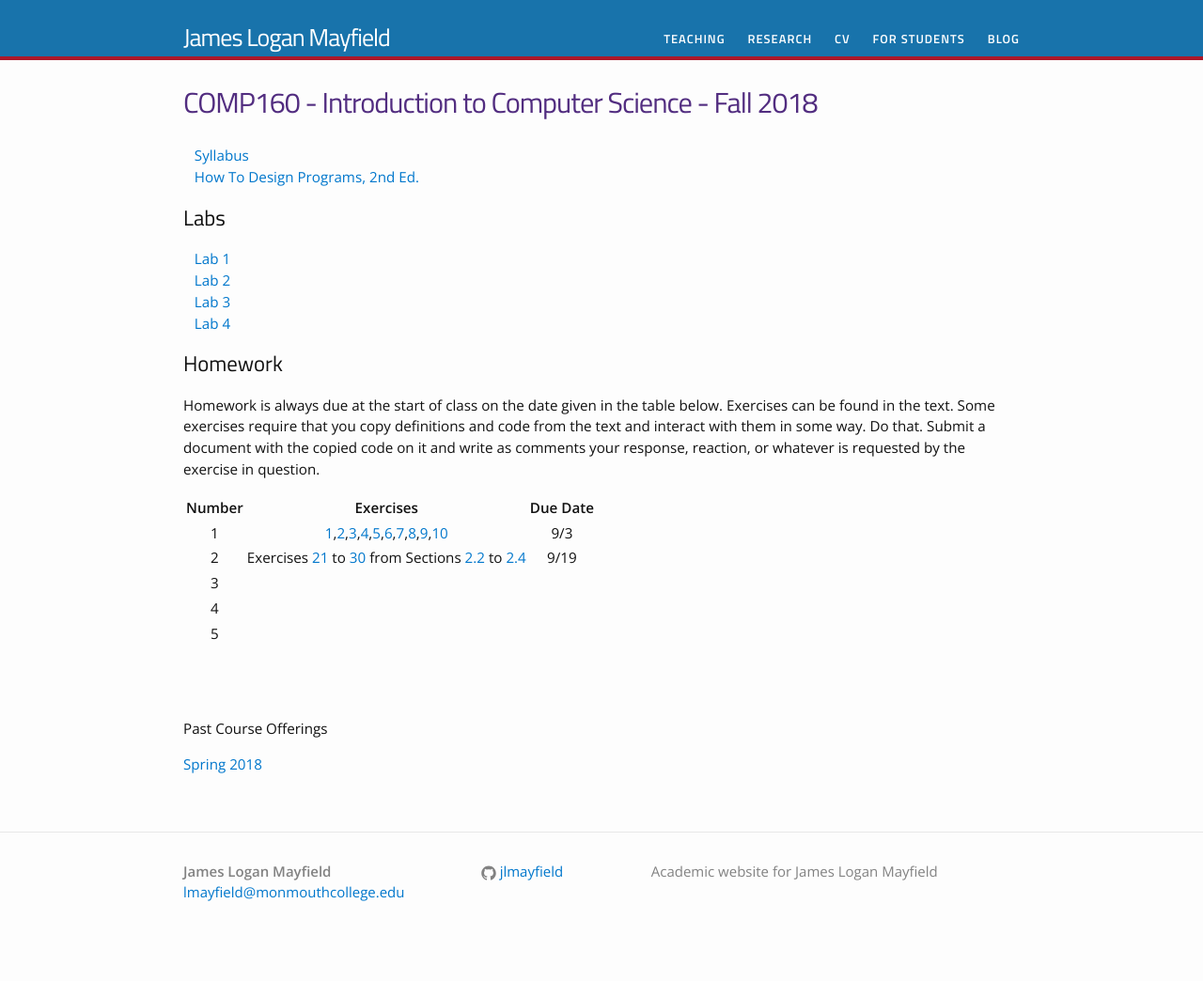
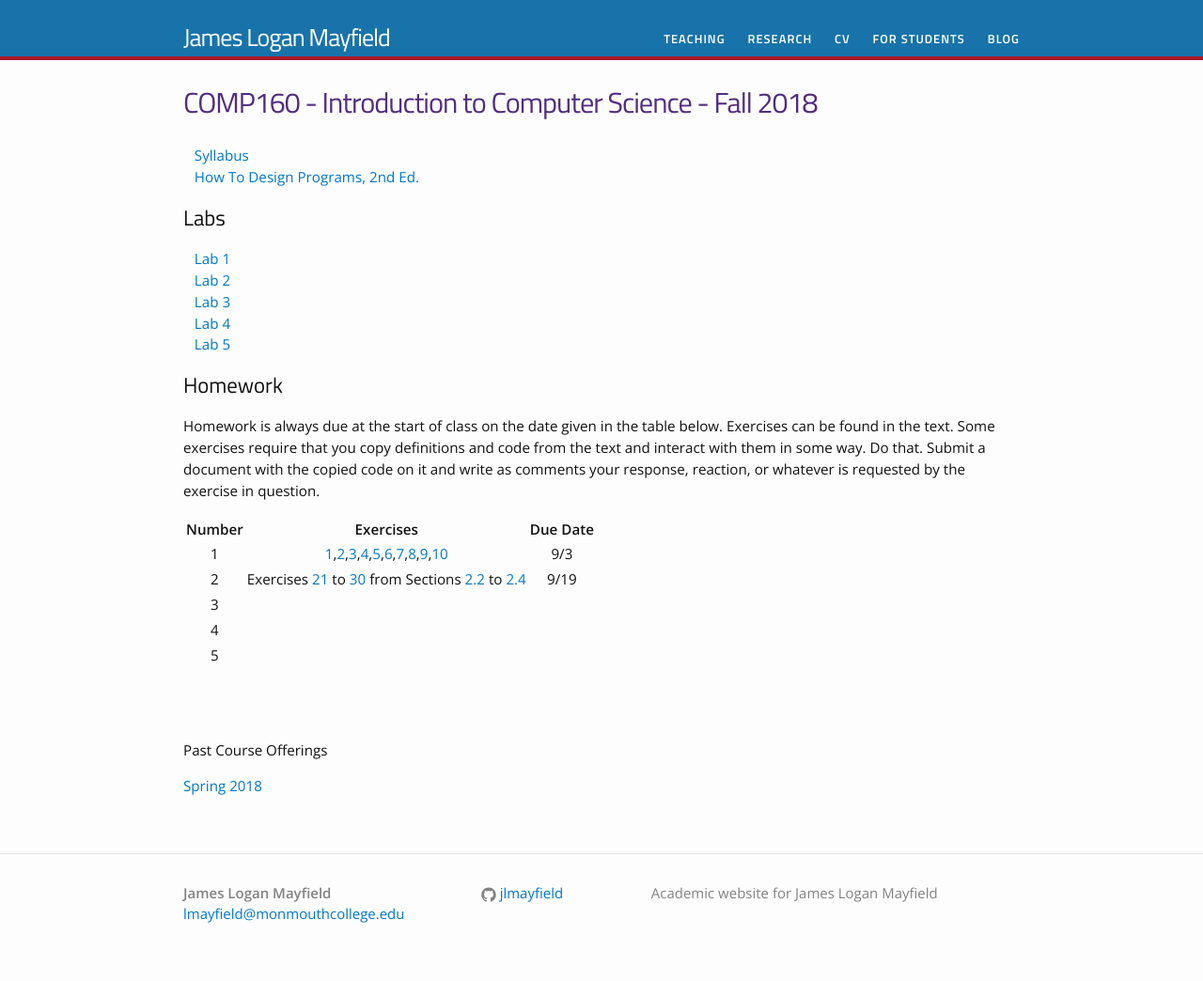
Before and after one commit to jlmayfield/jlmayfield.github.io, a Jekyll site: the page built from teaching/comp160.md, in a window 1280 px wide. Shown: the whole page at 94% size. Built offline with Jekyll 4.4.1, drawn with Linux system fonts in a browser that asks for light colours; before the commit the page ends 1021 px from its top, so only the background shows below that.

Commit message:
fa18. c160. added lab5

```diff
--- a/teaching/comp160.md
+++ b/teaching/comp160.md
@@ -13,6 +13,7 @@ permalink: /teaching/COMP160/
 &nbsp;&nbsp;&nbsp;[Lab 2](/teaching/COMP160/labs/comp160-lab2.pdf)
 &nbsp;&nbsp;&nbsp;[Lab 3](/teaching/COMP160/labs/comp160-lab3.pdf)
 &nbsp;&nbsp;&nbsp;[Lab 4](/teaching/COMP160/labs/comp160-lab4.pdf)
+&nbsp;&nbsp;&nbsp;[Lab 5](/teaching/COMP160/labs/comp160-lab5.pdf)
 
 ## Homework
 
```
Also changed, not shown: 1 other file.
